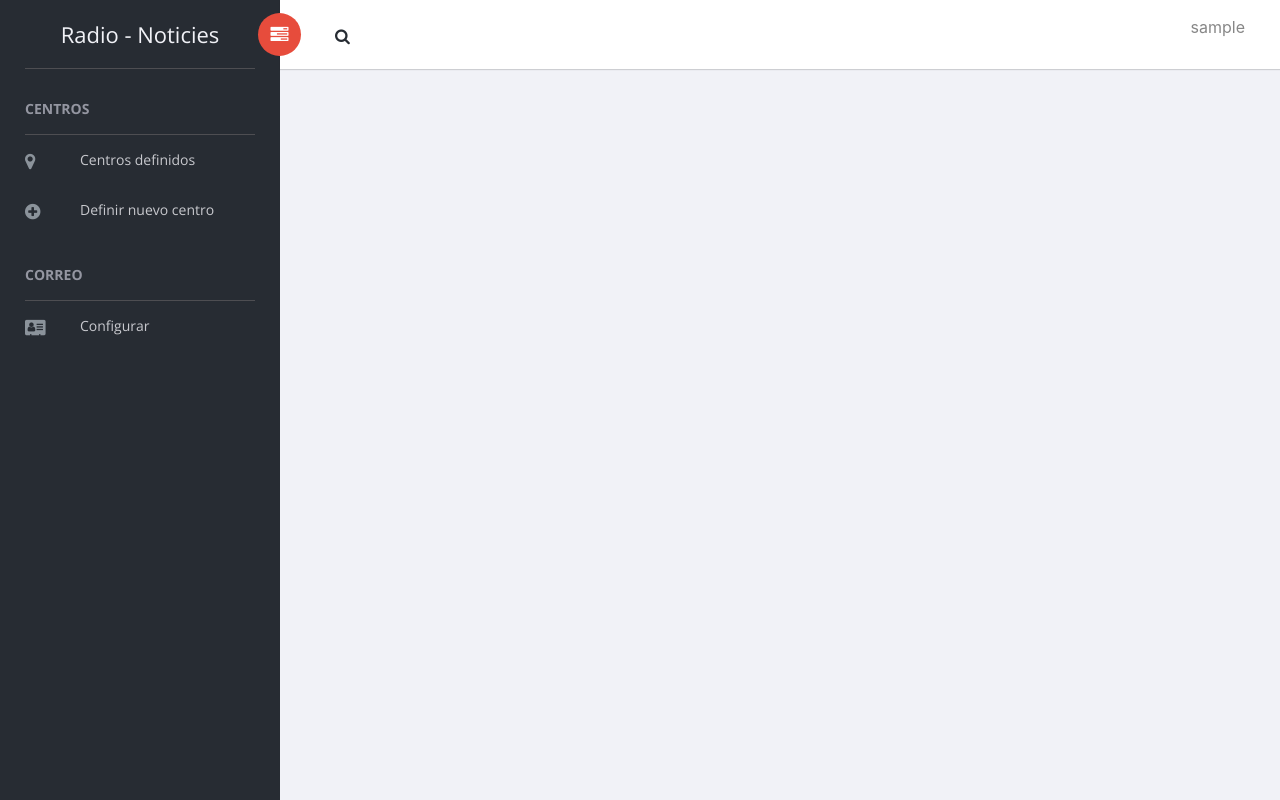
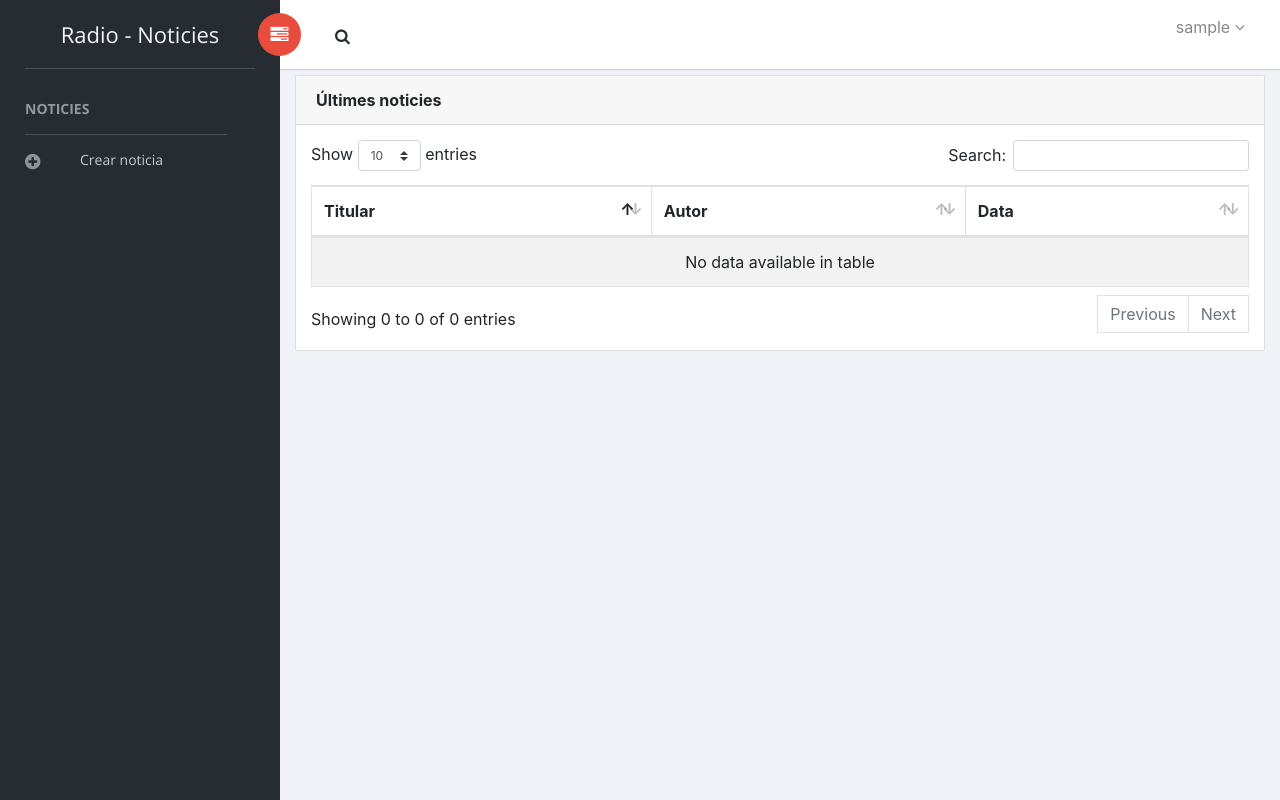
Before and after one commit to victorggep/radio, a Django app: page / in a window 1280 px wide. Run offline with Django 3.2, Linux system fonts and the light colour scheme; the visitor is signed in with stand-in values (Sample User, id 1); data that the repository does not hold is empty; some libraries are stand-ins or nearby versions.

Commit message:
create form and model Noticia

```diff
--- a/editor/templates/base.html
+++ b/editor/templates/base.html
@@ -14,10 +14,6 @@
     <meta name="description" content="Radio - Noticies">
     <meta name="viewport" content="width=device-width, initial-scale=1">
 
-    <link rel="apple-touch-icon" href="apple-icon.png">
-    <link rel="shortcut icon" href="favicon.ico">
-
-
     <link rel="stylesheet" href="{% static "sufee-admin-dashboard-master/vendors/bootstrap/dist/css/bootstrap.min.css" %}">
     <link rel="stylesheet" href="{% static "sufee-admin-dashboard-master/vendors/font-awesome/css/font-awesome.min.css" %}">
     <link rel="stylesheet" href="{% static "sufee-admin-dashboard-master/vendors/themify-icons/css/themify-icons.css" %}">
@@ -25,9 +21,12 @@
     <link rel="stylesheet" href="{% static "sufee-admin-dashboard-master/vendors/selectFX/css/cs-skin-elastic.css" %}">
     <link rel="stylesheet" href="{% static "sufee-admin-dashboard-master/assets/css/style.css" %}">
 
+    <script src="https://ajax.googleapis.com/ajax/libs/jquery/3.3.1/jquery.min.js"></script>
+
     <link href='https://fonts.googleapis.com/css?family=Open+Sans:400,600,700,800' rel='stylesheet' type='text/css'>
 
-
+    {% block head %}
+    {% endblock %}
 </head>
 
 <body>
@@ -40,24 +39,22 @@
                 <button class="navbar-toggler" type="button" data-toggle="collapse" data-target="#main-menu" aria-controls="main-menu" aria-expanded="false" aria-label="Toggle navigation">
                     <i class="fa fa-bars"></i>
                 </button>
-                <a class="navbar-brand" href="./">Radio - Noticies</a>
+                <a class="navbar-brand" href="{% url 'index' %}">Radio - Noticies</a>
                 <a class="navbar-brand hidden" href="./"><img src="" alt=""></a>
             </div>
 
             <div id="main-menu" class="main-menu collapse navbar-collapse">
                 <ul class="nav navbar-nav">
-                    <h3 class="menu-title"> Centros </h3><!-- /.menu-title -->
+                    <h3 class="menu-title"> Noticies </h3><!-- /.menu-title -->
                     <li>
-                        <a href=""> <i class="menu-icon fa fa-map-marker" style="font-size:18px;"></i>Centros definidos</a>
+                        <a href="{% url 'crear_noticia' %}"> <i class="menu-icon fa fa-plus-circle" style="font-size:18px;"></i>Crear noticia</a>
                     </li>
+                    <!--
+                    <h3 class="menu-title">Audios</h3>
                     <li>
-                        <a href=""> <i class="menu-icon fa fa-plus-circle" style="font-size:18px;"></i>Definir nuevo centro</a>
+                        <a href=""> <i class="menu-icon fa fa-address-card" style="font-size:18px;"></i>Pujar audio</a>
                     </li>
-
-                    <h3 class="menu-title">Correo</h3><!-- /.menu-title -->
-                    <li>
-                        <a href=""> <i class="menu-icon fa fa-address-card" style="font-size:18px;"></i>Configurar</a>
-                    </li>
+                    -->
                 </ul>
             </div><!-- /.navbar-collapse -->
         </nav>
@@ -90,17 +87,15 @@
                 <div class="col-sm-5">
                     <div class="user-area dropdown float-right">
                         <a href="#" class="dropdown-toggle" data-toggle="dropdown" aria-haspopup="true" aria-expanded="false">
-                            {{ request.user.username }}
+                            {{ request.user.username }} <i class="fa fa-angle-down"></i>
                         </a>
 
                         <div class="user-menu dropdown-menu">
-                            <a class="nav-link" href="#"><i class="fa fa-user"></i> My Profile</a>
+                            <a class="nav-link" href="#"><i class="fa fa-user"></i> Perfil </a>
 
-                            <a class="nav-link" href="#"><i class="fa fa-user"></i> Notifications <span class="count">13</span></a>
+                            <a class="nav-link" href="#"><i class="fa fa-cog"></i> Configuració </a>
 
-                            <a class="nav-link" href="#"><i class="fa fa-cog"></i> Settings</a>
-
-                            <a class="nav-link" href="#"><i class="fa fa-power-off"></i> Logout</a>
+                            <a class="nav-link" href="{% url 'logout' %}"><i class="fa fa-power-off"></i> Logout</a>
                         </div>
                     </div>
 
@@ -119,7 +114,8 @@
 
     <!-- Right Panel -->
 
-
+    {% block scripts %}
+    {% endblock %}
     <script src="{% static "sufee-admin-dashboard-master/vendors/jquery/dist/jquery.min.js" %}"></script>
     <script src="{% static "sufee-admin-dashboard-master/vendors/popper.js/dist/umd/popper.min.js" %}"></script>
     <script src="{% static "sufee-admin-dashboard-master/vendors/bootstrap/dist/js/bootstrap.min.js" %}"></script>
--- a/editor/templates/index/index.html
+++ b/editor/templates/index/index.html
@@ -2,21 +2,71 @@
 {% load static %}
 
 {% block head %}
-<script src="https://cdn.rawgit.com/openlayers/openlayers.github.io/master/en/v5.0.3/build/ol.js"></script>
-<link rel="stylesheet" href="https://cdn.rawgit.com/openlayers/openlayers.github.io/master/en/v5.0.3/css/ol.css">
-<script src="https://ajax.googleapis.com/ajax/libs/jquery/3.3.1/jquery.min.js"></script>
-<style type="text/css">
-  html, body, #olMap {
-      width: 100%;
-      height: 600px;
-  }
-</style>
 
+    <link rel="stylesheet" href="{% static "sufee-admin-dashboard-master/vendors/datatables.net-bs4/css/dataTables.bootstrap4.min.css" %}">
+    <link rel="stylesheet" href="{% static "sufee-admin-dashboard-master/vendors/datatables.net-buttons-bs4/css/buttons.bootstrap4.min.css" %}">
+
+    <link rel="stylesheet" href="{% static "sufee-admin-dashboard-master/assets/css/style.css" %}">
 {% endblock %}
+
 
 {% block content %}
 
 <div id="right-panel" class="right-panel col-sm-12" style="padding-right:0">
 
+    <div class="col-md-12">
+        <div class="card">
+            <div class="card-header">
+                <strong class="card-title">Últimes noticies</strong>
+            </div>
+            <div class="card-body">
+                <table id="taula-totes-noticies" class="table table-striped table-bordered">
+                    <thead>
+                        <tr>
+                            <th>Titular</th>
+                            <th>Autor</th>
+                            <th>Data</th>
+                        </tr>
+                    </thead>
+                    <tbody>
+                    {% for noticia in noticies %}
+                        <tr>
+                            <td>{{ noticia.titular }}</td>
+                            <td>{{ noticia.autor.username }}</td>
+                            <td></td>
+                        </tr>
+                    {% endfor %}
+                    </tbody>
+                </table>
+            </div>
+        </div>
+    </div>
 </div><!-- /#right-panel -->
 {% endblock %}
+
+
+{% block scripts %}
+    <script src="{% static "sufee-admin-dashboard-master/vendors/datatables.net/js/jquery.dataTables.min.js" %}"></script>
+    <script src="{% static "sufee-admin-dashboard-master/vendors/datatables.net-bs4/js/dataTables.bootstrap4.min.js" %}"></script>
+    <script src="{% static "sufee-admin-dashboard-master/vendors/datatables.net-buttons/js/dataTables.buttons.min.js" %}"></script>
+    <script src="{% static "sufee-admin-dashboard-master/vendors/datatables.net-buttons-bs4/js/buttons.bootstrap4.min.js" %}"></script>
+    <script src="{% static "sufee-admin-dashboard-master/vendors/jszip/dist/jszip.min.js" %}"></script>
+    <script src="{% static "sufee-admin-dashboard-master/vendors/pdfmake/build/pdfmake.min.js" %}"></script>
+    <script src="{% static "sufee-admin-dashboard-master/vendors/pdfmake/build/vfs_fonts.js" %}"></script>
+    <script src="{% static "sufee-admin-dashboard-master/vendors/datatables.net-buttons/js/buttons.html5.min.js" %}"></script>
+    <script src="{% static "sufee-admin-dashboard-master/vendors/datatables.net-buttons/js/buttons.print.min.js" %}"></script>
+    <script src="{% static "sufee-admin-dashboard-master/vendors/datatables.net-buttons/js/buttons.colVis.min.js" %}"></script>
+    <script src="{% static "sufee-admin-dashboard-master/assets/js/init-scripts/data-table/datatables-init.js" %}"></script>
+
+        <script>
+        $(document).ready(function() {
+            $('#taula-totes-noticies').DataTable( {
+                "language": {
+                    "url":"http://cdn.datatables.net/plug-ins/1.10.19/i18n/Catalan.json"
+                }
+            } );
+
+        } );
+        </script>
+
+{% endblock %}
--- a/editor/urls.py
+++ b/editor/urls.py
@@ -1,10 +1,7 @@
 from django.conf.urls import url
 from editor import views
-from django.contrib.auth import views as auth_views
-from django.urls import reverse_lazy
 
 urlpatterns = [
     url(r'^$', views.index, name='index'),
-    url(r'^login$', auth_views.login, name='login'),
-    url(r'^logout$', auth_views.logout,{'next_page': reverse_lazy('index')}, name='logout'),
+    url(r'^noticies/crear$', views.crear_noticia, name='crear_noticia'),
 ]
--- a/editor/views.py
+++ b/editor/views.py
@@ -1,9 +1,13 @@
 # -*- coding: utf-8 -*-
 from __future__ import unicode_literals
 
+from django.http import HttpResponseRedirect
 from django.contrib.auth.decorators import login_required
 from django.shortcuts import render
 from django.urls import reverse_lazy
+
+from .forms import NoticiaForm
+from .models import Noticia
 
 # Create your views here.
 
@@ -21,5 +25,26 @@ def index(request):
     context['centers'] = centers
     context['roads'] = roads
     """
+    noticies = Noticia.objects.all()
+    context = {
+        'noticies': noticies
+    }
+    return render(request, 'index/index.html', context)
+
+
+
+@login_required(login_url=reverse_lazy('login'))
+def crear_noticia(request):
     context = {}
-    return render(request, 'index/index.html', context)
+    if request.method == "POST":
+        form = NoticiaForm(request.POST)
+        if form.is_valid():
+            post = form.save(commit=False)
+            post.autor = request.user
+            post.save()
+            return HttpResponseRedirect(reverse_lazy('index'))
+    else:
+        form = NoticiaForm()
+
+    context['form'] = form
+    return render(request, 'noticies/crear.html', context)
--- a/radio/urls.py
+++ b/radio/urls.py
@@ -17,8 +17,12 @@ from django.conf.urls import url, include
 from django.contrib import admin
 from django.conf import settings
 from django.conf.urls.static import static
+from django.contrib.auth import views as auth_views
+from django.urls import reverse_lazy
 
 urlpatterns = [
     url(r'^', include('editor.urls')),
     url(r'^admin/', admin.site.urls),
+    url(r'^login$', auth_views.login, name='login'),
+    url(r'^logout$', auth_views.logout, {'next_page': reverse_lazy('index')}, name='logout'),
 ] + static(settings.STATIC_URL)
```
Also changed, not shown: editor/forms.py (added, +15 -0 lines), editor/models.py (+7 -0 lines), editor/templates/noticies/crear.html (added, +16 -0 lines), editor/migrations/0001_initial.py (added), 6 other files.
